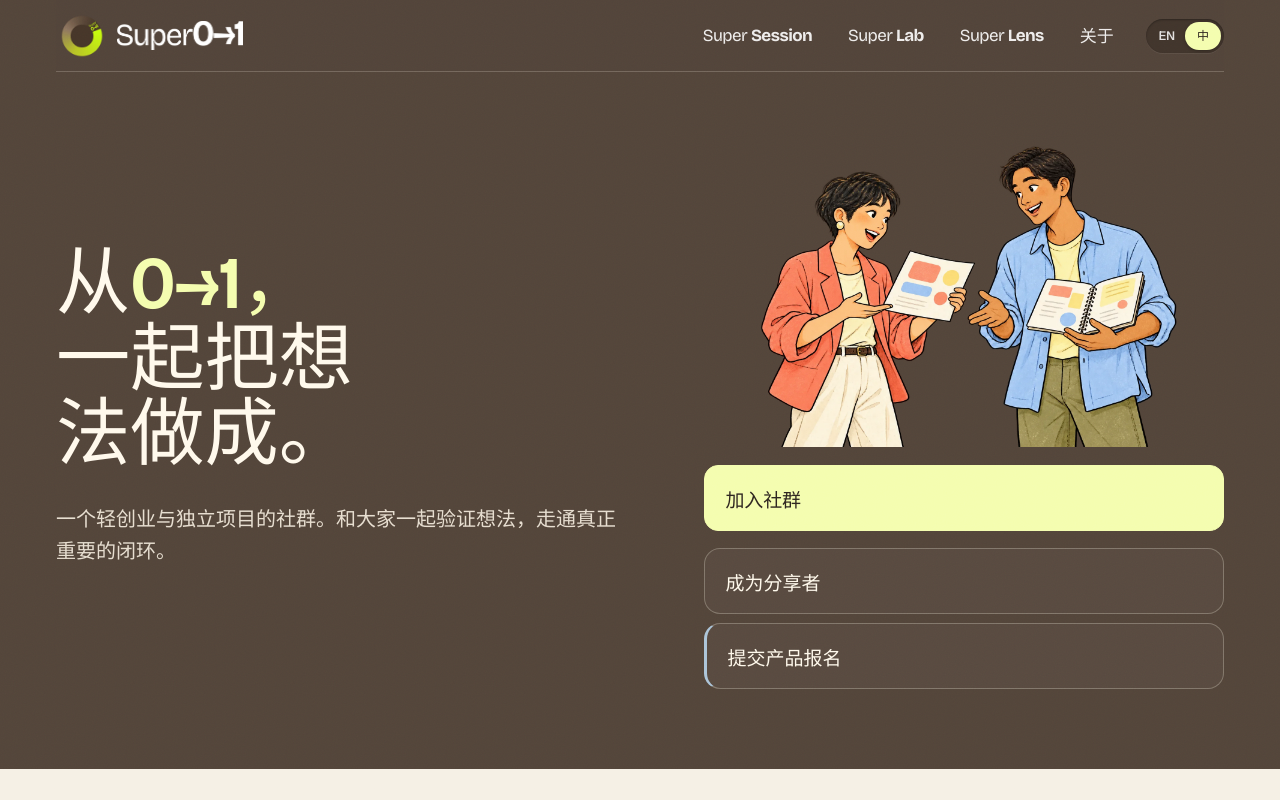
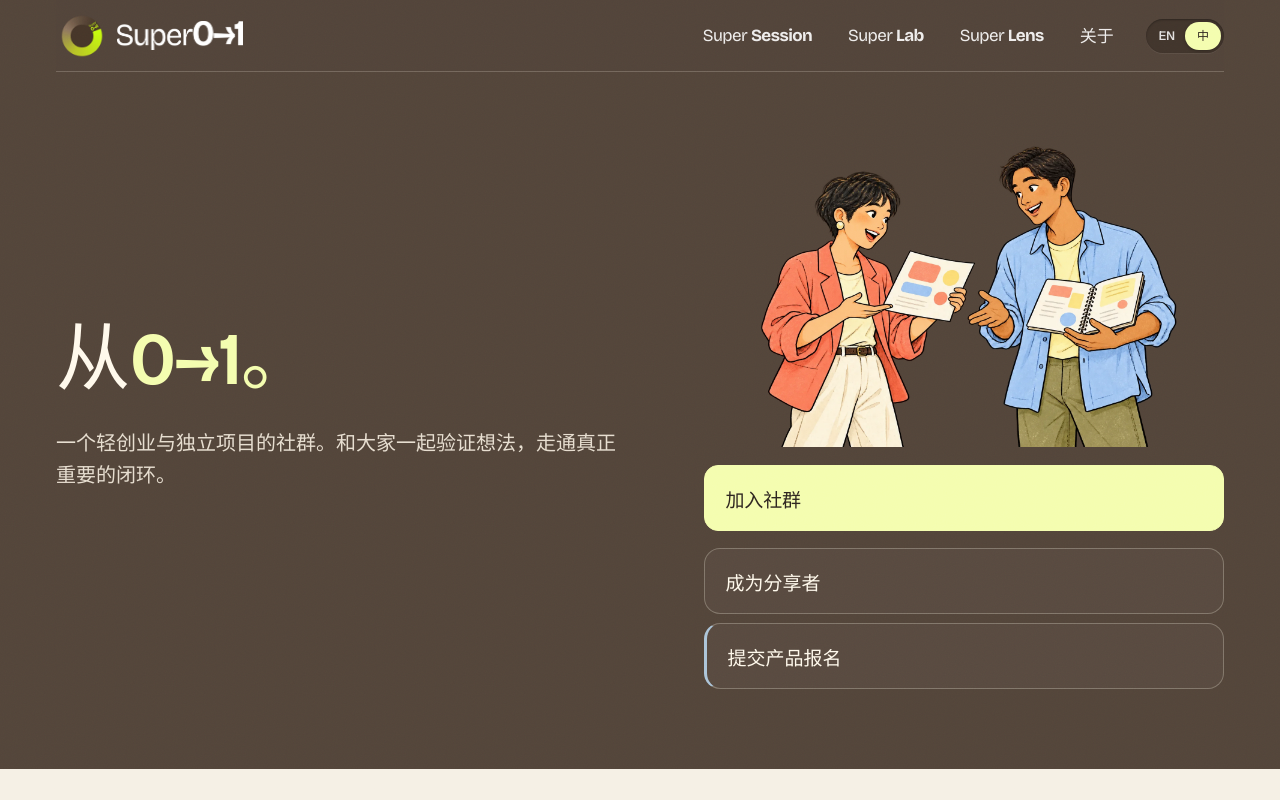
Before and after one commit to qiz029/super0to1-web, a React (Vite) app: page /zh in a window 1280 px wide. Shown: the top 800 px of the page. Built offline with nearby package versions, Linux system fonts and the light colour scheme.

Commit message:
Remove forced Together line from homepage headline

```diff
--- a/src/i18n/messages.ts
+++ b/src/i18n/messages.ts
@@ -19,7 +19,7 @@ const en = {
     language: 'Language',
   },
   home: {
-    headline: { plain: ['From', '0→1.'], accent: ['Together.'], gap: ' ' },
+    headline: { plain: ['From', '0→1.'], accent: [], gap: ' ' },
     lede: 'A community for side projects and early ventures. Test ideas with others and close the loops that matter.',
     attend: 'Join a session',
     bringPrototype: 'Submit a product',
@@ -215,7 +215,7 @@ const zh: Messages = {
     language: '语言',
   },
   home: {
-    headline: { plain: ['从', '0→1，'], accent: ['一起把想法做成。'], gap: '' },
+    headline: { plain: ['从', '0→1。'], accent: [], gap: '' },
     lede: '一个轻创业与独立项目的社群。和大家一起验证想法，走通真正重要的闭环。',
     attend: '参加共学',
     bringPrototype: '提交产品报名',
```
Also changed, not shown: 1 other file (tests, documents, lock files or other folders).
